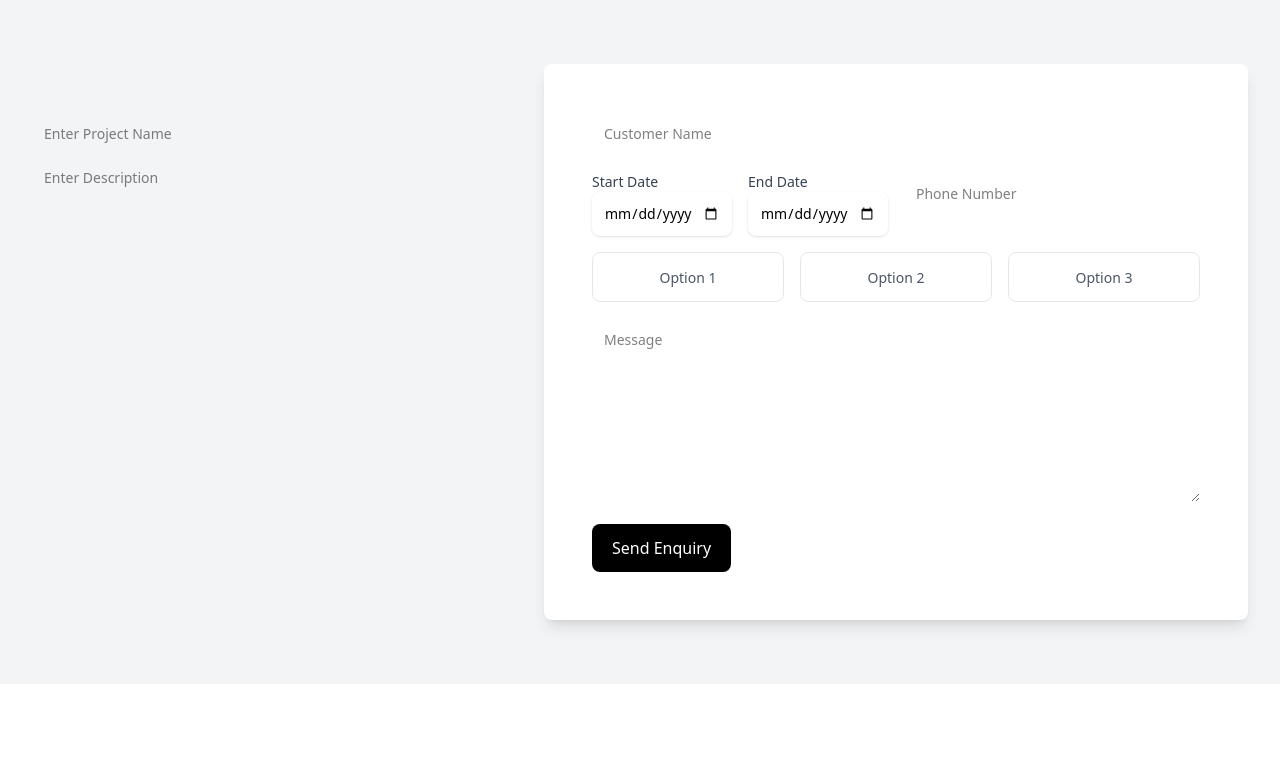
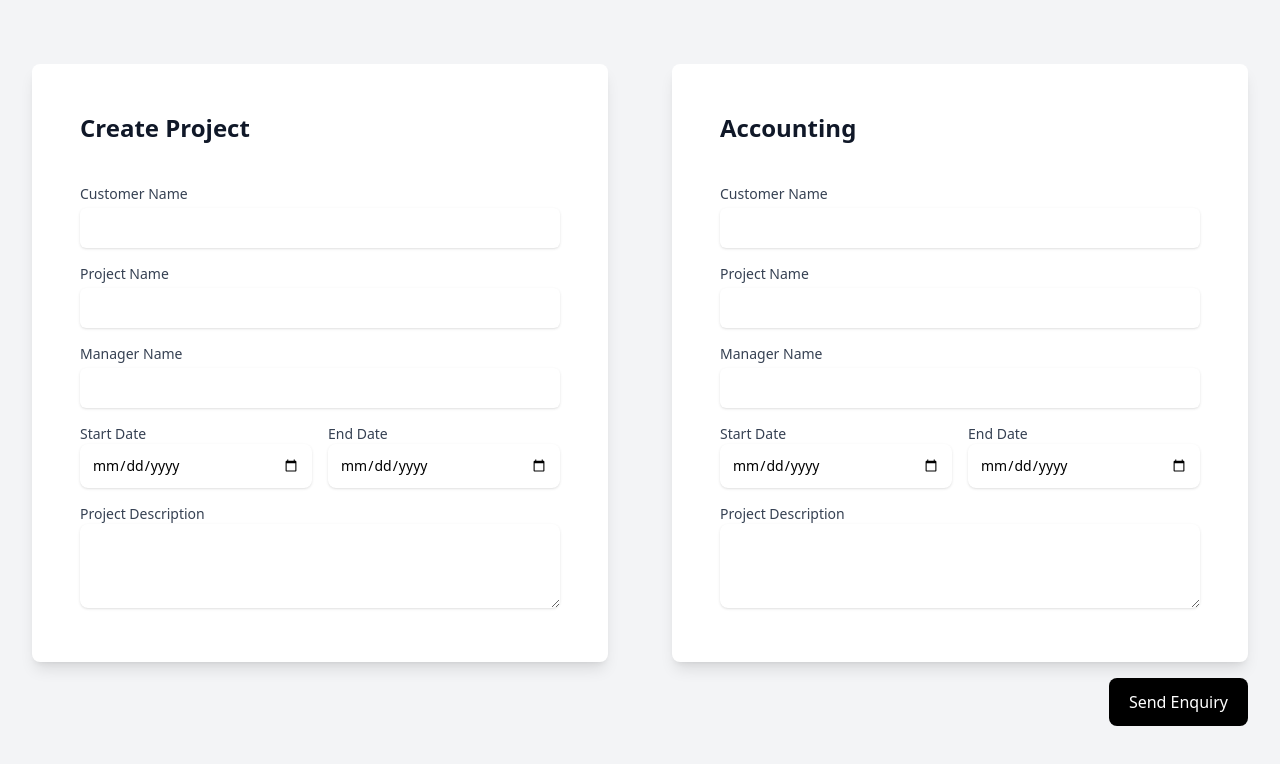
Before and after one commit to ngerd/Employee-Management-System, a React (Vite) app in the folder Frontend/: page /create-project in a window 1280 px wide. Shown: the top 764 px of the page. Built offline with nearby package versions, Linux system fonts and the light colour scheme.

Commit message:
Add create project, components

```diff
--- /dev/null
+++ b/Frontend/src/component/TextAreaInput.jsx
@@ -0,0 +1,17 @@
+const TextareaInput = ({ label, id, name }) => {
+    return (
+        <div>
+            <label htmlFor={id} className="block text-sm font-medium text-gray-700">
+                {label}
+            </label>
+            <textarea
+                id={id}
+                name={name}
+                rows="3"
+                className="w-full rounded-lg border-gray-300 p-3 text-sm shadow-sm focus:outline-none focus:ring-2 focus:ring-blue-500 focus:border-blue-500"
+            ></textarea>
+        </div>
+    );
+};
+
+export default TextareaInput;
--- /dev/null
+++ b/Frontend/src/component/TextInput.jsx
@@ -0,0 +1,17 @@
+const TextInput = ({ label, id, name }) => {
+    return (
+        <div className="col-span-6 sm:col-span-3">
+            <label htmlFor={id} className="block text-sm font-medium text-gray-700">
+                {label}
+            </label>
+            <input
+                type="text"
+                id={id}
+                name={name}
+                className="mt-1 h-10 w-full rounded-md border-gray-300 bg-white text-sm text-gray-700 shadow-sm focus:outline-none focus:ring-2 focus:ring-blue-500 focus:border-blue-500"
+            />
+        </div>
+    );
+};
+
+export default TextInput;
--- a/Frontend/src/page/CreateProject.jsx
+++ b/Frontend/src/page/CreateProject.jsx
@@ -1,49 +1,21 @@
 import React from 'react';
+import TextInput from '../component/TextInput';
+import TextareaInput from '../component/TextAreaInput';
+
 
 const CreateProject = () => {
     return (
         <div>
-
             <section className="bg-gray-100">
                 <div className="mx-auto max-w-screen-xl px-4 py-16 sm:px-6 lg:px-8">
-                    <div className="grid grid-cols-1 gap-x-16 gap-y-8 lg:grid-cols-5">
-                        <div className="lg:col-span-2 lg:py-12">
-                            <div>
-                                <label className="sr-only" htmlFor="name">Project Name</label>
-                                <input
-                                    className="w-full rounded-lg border-gray-200 p-3 text-sm"
-                                    placeholder="Enter Project Name"
-                                    type="text"
-                                    id="projectname"
-                                />
-                            </div>
-
-                            <div>
-                                <label className="sr-only" htmlFor="name">Description</label>
-                                <input
-                                    className="w-full rounded-lg border-gray-200 p-3 text-sm"
-                                    placeholder="Enter Description"
-                                    type="text"
-                                    id="description"
-                                />
-                            </div>
-                        </div>
-
-                        <div className="rounded-lg bg-white p-8 shadow-lg lg:col-span-3 lg:p-12">
+                    <div className="grid grid-cols-1 gap-x-16 gap-y-8 lg:grid-cols-2">
+                        <div className="rounded-lg bg-white p-8 shadow-lg lg:col-span-1 lg:p-12">
+                            <h2 className="text-2xl pb-10 font-extrabold text-gray-900">Create Project</h2>
                             <form action="#" className="space-y-4">
-                                <div>
-                                    <label className="sr-only" htmlFor="name">Customer Name</label>
-                                    <input
-                                        className="w-full rounded-lg border-gray-200 p-3 text-sm"
-                                        placeholder="Customer Name"
-                                        type="text"
-                                        id="customername"
-                                    />
-                                </div>
-
+                                <TextInput label="Customer Name" id="CustomerName" name="customer_name" />
+                                <TextInput label="Project Name" id="ProjectName" name="project_name" />
+                                <TextInput label="Manager Name" id="ManagerName" name="manager_name" />
                                 <div className="grid grid-cols-1 gap-4 sm:grid-cols-2">
-                                    <div className="grid grid-cols-1 gap-4 sm:grid-cols-2">
-                                        {/* Start Date */}
                                     <div>
                                         <label htmlFor="startDate" className="block text-sm font-medium text-gray-700">
                                             Start Date
@@ -55,8 +27,6 @@ const CreateProject = () => {
                                             className="w-full rounded-lg border-gray-300 p-3 text-sm shadow-sm focus:outline-none focus:ring-2 focus:ring-blue-500 focus:border-blue-500"
                                         />
                                     </div>
-
-                                        {/* End Date */}
                                     <div>
                                         <label htmlFor="endDate" className="block text-sm font-medium text-gray-700">
                                             End Date
@@ -69,77 +39,51 @@ const CreateProject = () => {
                                         />
                                     </div>
                                 </div>
+                                <TextareaInput label="Project Description" id="projectDescription" name="project_description" />
+                            </form>
+                        </div>
 
+                        <div className="rounded-lg bg-white p-8 shadow-lg lg:col-span-1 lg:p-12">
+                            <h2 className="text-2xl pb-10 font-extrabold text-gray-900">Accounting</h2>
+                            <form action="#" className="space-y-4">
+                                <TextInput label="Customer Name" id="CustomerName" name="customer_name" />
+                                <TextInput label="Project Name" id="ProjectName" name="project_name" />
+                                <TextInput label="Manager Name" id="ManagerName" name="manager_name" />
+                                <div className="grid grid-cols-1 gap-4 sm:grid-cols-2">
                                     <div>
-                                        <label className="sr-only" htmlFor="phone">Phone</label>
+                                        <label htmlFor="startDate" className="block text-sm font-medium text-gray-700">
+                                            Start Date
+                                        </label>
                                         <input
-                                            className="w-full rounded-lg border-gray-200 p-3 text-sm"
-                                            placeholder="Phone Number"
-                                            type="tel"
-                                            id="phone"
+                                            type="date"
+                                            id="startDate"
+                                            name="startDate"
+                                            className="w-full rounded-lg border-gray-300 p-3 text-sm shadow-sm focus:outline-none focus:ring-2 focus:ring-blue-500 focus:border-blue-500"
+                                        />
+                                    </div>
+                                    <div>
+                                        <label htmlFor="endDate" className="block text-sm font-medium text-gray-700">
+                                            End Date
+                                        </label>
+                                        <input
+                                            type="date"
+                                            id="endDate"
+                                            name="endDate"
+                                            className="w-full rounded-lg border-gray-300 p-3 text-sm shadow-sm focus:outline-none focus:ring-2 focus:ring-blue-500 focus:border-blue-500"
                                         />
                                     </div>
                                 </div>
-
-                                <div className="grid grid-cols-1 gap-4 text-center sm:grid-cols-3">
-                                    <div>
-                                        <label
-                                            htmlFor="Option1"
-                                            className="block w-full cursor-pointer rounded-lg border border-gray-200 p-3 text-gray-600 hover:border-black has-[:checked]:border-black has-[:checked]:bg-black has-[:checked]:text-white"
-                                            tabIndex="0"
-                                        >
-                                            <input className="sr-only" id="Option1" type="radio" tabIndex="-1" name="option" />
-
-                                            <span className="text-sm"> Option 1 </span>
-                                        </label>
-                                    </div>
-
-                                    <div>
-                                        <label
-                                            htmlFor="Option2"
-                                            className="block w-full cursor-pointer rounded-lg border border-gray-200 p-3 text-gray-600 hover:border-black has-[:checked]:border-black has-[:checked]:bg-black has-[:checked]:text-white"
-                                            tabIndex="0"
-                                        >
-                                            <input className="sr-only" id="Option2" type="radio" tabIndex="-1" name="option" />
-
-                                            <span className="text-sm"> Option 2 </span>
-                                        </label>
-                                    </div>
-
-                                    <div>
-                                        <label
-                                            htmlFor="Option3"
-                                            className="block w-full cursor-pointer rounded-lg border border-gray-200 p-3 text-gray-600 hover:border-black has-[:checked]:border-black has-[:checked]:bg-black has-[:checked]:text-white"
-                                            tabIndex="0"
-                                        >
-                                            <input className="sr-only" id="Option3" type="radio" tabIndex="-1" name="option" />
-
-                                            <span className="text-sm"> Option 3 </span>
-                                        </label>
+                                <TextareaInput label="Project Description" id="projectDescription" name="project_description" />
+                            </form>
                         </div>
                     </div>
-
-                                <div>
-                                    <label className="sr-only" htmlFor="message">Message</label>
-
-                                    <textarea
-                                        className="w-full rounded-lg border-gray-200 p-3 text-sm"
-                                        placeholder="Message"
-                                        rows="8"
-                                        id="message"
-                                    ></textarea>
-                                </div>
-
-                                <div className="mt-4">
+                    <div className="mt-4 text-right">
                         <button
                             type="submit"
                             className="inline-block w-full rounded-lg bg-black px-5 py-3 font-medium text-white sm:w-auto"
                         >
                             Send Enquiry
                         </button>
-                                </div>
-                            </form>
-                        </div>
                     </div>
                 </div>
             </section>
```
Also changed, not shown: Frontend/src/page/Login.jsx (+11 -40 lines). Lines whose indentation alone changed are shown as unchanged.
